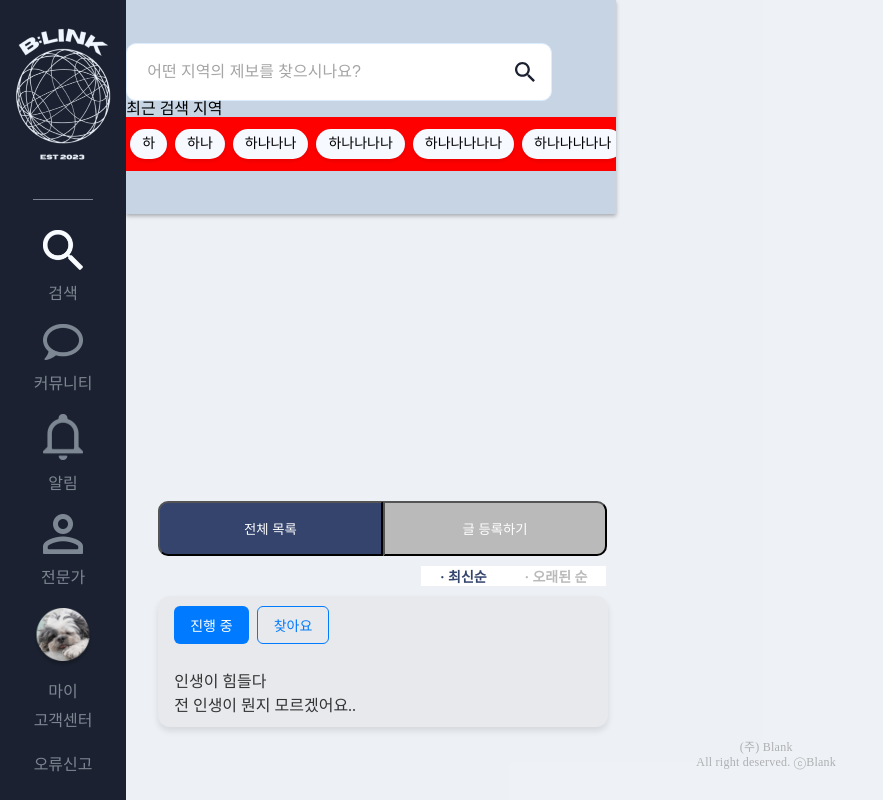
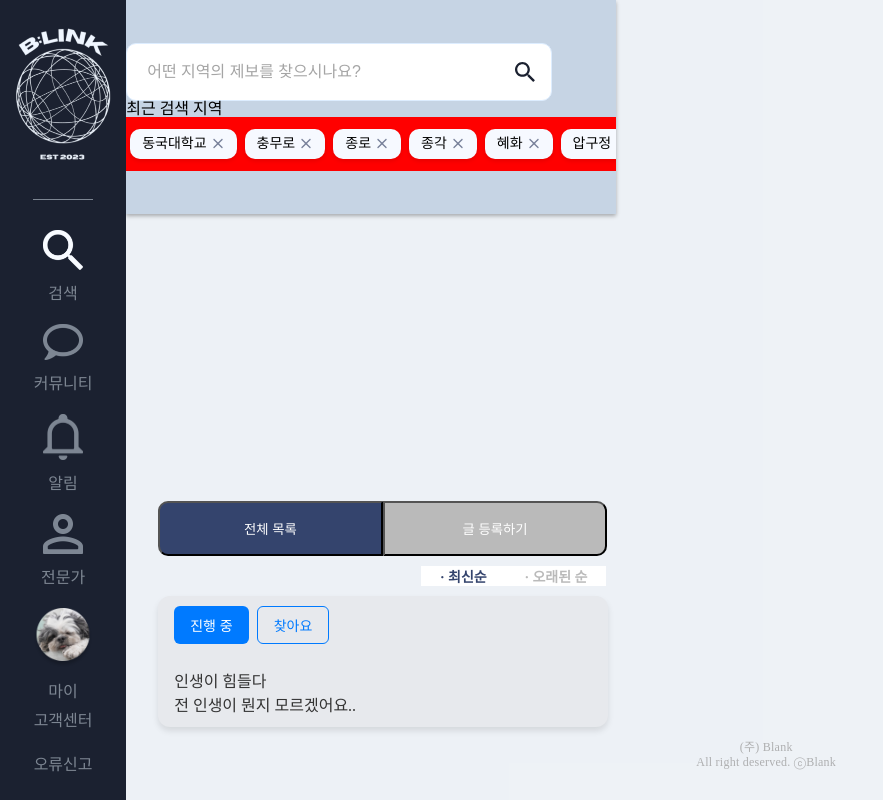
Before and after one commit to coldweek3/Blink_FE, a React (Create React App) app: page / in a window 1280 px wide. Shown: the top 800 px of the page, without its empty margins (0-883 px from the left). Built offline with nearby package versions, Linux system fonts and the light colour scheme.

Commit message:
[Feat] 주어진 데이터에 따라 최근 검색 데이터 태그를 생성한다.

```diff
--- a/src/components/mainpage/Search/Search.tsx
+++ b/src/components/mainpage/Search/Search.tsx
@@ -1,5 +1,6 @@
 import React from "react";
 import * as S from "./style";
+import Tag from "./Tag";
 
 function Search() {
   // const displayText = text.length > 6 ? `${text.slice(0, 6)}...` : text;
@@ -8,13 +9,7 @@ function Search() {
       <S.Input />
       <span>최근 검색 지역</span>
       <S.TagConatainer>
-        <S.Tag>하</S.Tag>
-        <S.Tag>하나</S.Tag>
-        <S.Tag>하나나나</S.Tag>
-        <S.Tag>하나나나나</S.Tag>
-        <S.Tag>하나나나나나</S.Tag>
-        <S.Tag>하나나나나나</S.Tag>
-        <S.Tag>하나나나나나</S.Tag>
+        <Tag />
       </S.TagConatainer>
     </S.Container>
   );
--- /dev/null
+++ b/src/components/mainpage/Search/Tag.tsx
@@ -0,0 +1,30 @@
+import React from "react";
+import * as S from "./style";
+
+function Tag() {
+  const recentSearchData = [
+    "동국대학교",
+    "충무로",
+    "종로",
+    "종각",
+    "혜화",
+    "압구정",
+  ];
+
+  function buttonClick() {
+    alert("X 버튼 클릭 이벤트 발생");
+  }
+
+  return (
+    <div>
+      {recentSearchData.map((data, index) => (
+        <S.Tag key={index}>
+          {data}
+          <S.XButton onClick={buttonClick} />
+        </S.Tag>
+      ))}
+    </div>
+  );
+}
+
+export default Tag;
--- a/src/components/mainpage/Search/style.ts
+++ b/src/components/mainpage/Search/style.ts
@@ -1,5 +1,6 @@
 import styled, { css } from "styled-components";
 import search from "../../../assets/Icon/search.svg";
+import xButton from "../../../assets/button/xButton.svg";
 
 export const Container = styled.div`
   display: flex;
@@ -61,7 +62,7 @@ export const Tag = styled.div`
   padding: 8px 12px;
   margin: 4px;
   font-size: 14px;
-  border-radius: 20px;
+  border-radius: 10px;
   border: none;
   background: #f6f9ff;
   box-shadow: 0px 2px 4px rgba(0, 0, 0, 0.1);
@@ -85,3 +86,16 @@ export const Tag = styled.div`
     text-overflow: ellipsis;
   }
 `;
+
+export const XButton = styled.button`
+  /* background: url(${xButton}); */
+
+  background: #fff url(${xButton}) no-repeat center;
+  background-size: 10px;
+
+  width: 14px;
+  height: 14px;
+  background-color: #f6f9ff;
+  border: none;
+  margin-left: 4px;
+`;
```
Also changed, not shown: src/components/mainpage/Search/SearchContainer.jsx (deleted, +0 -8 lines), src/assets/button/xButton.svg (added), 1 other file (tests, documents, lock files or other folders).
